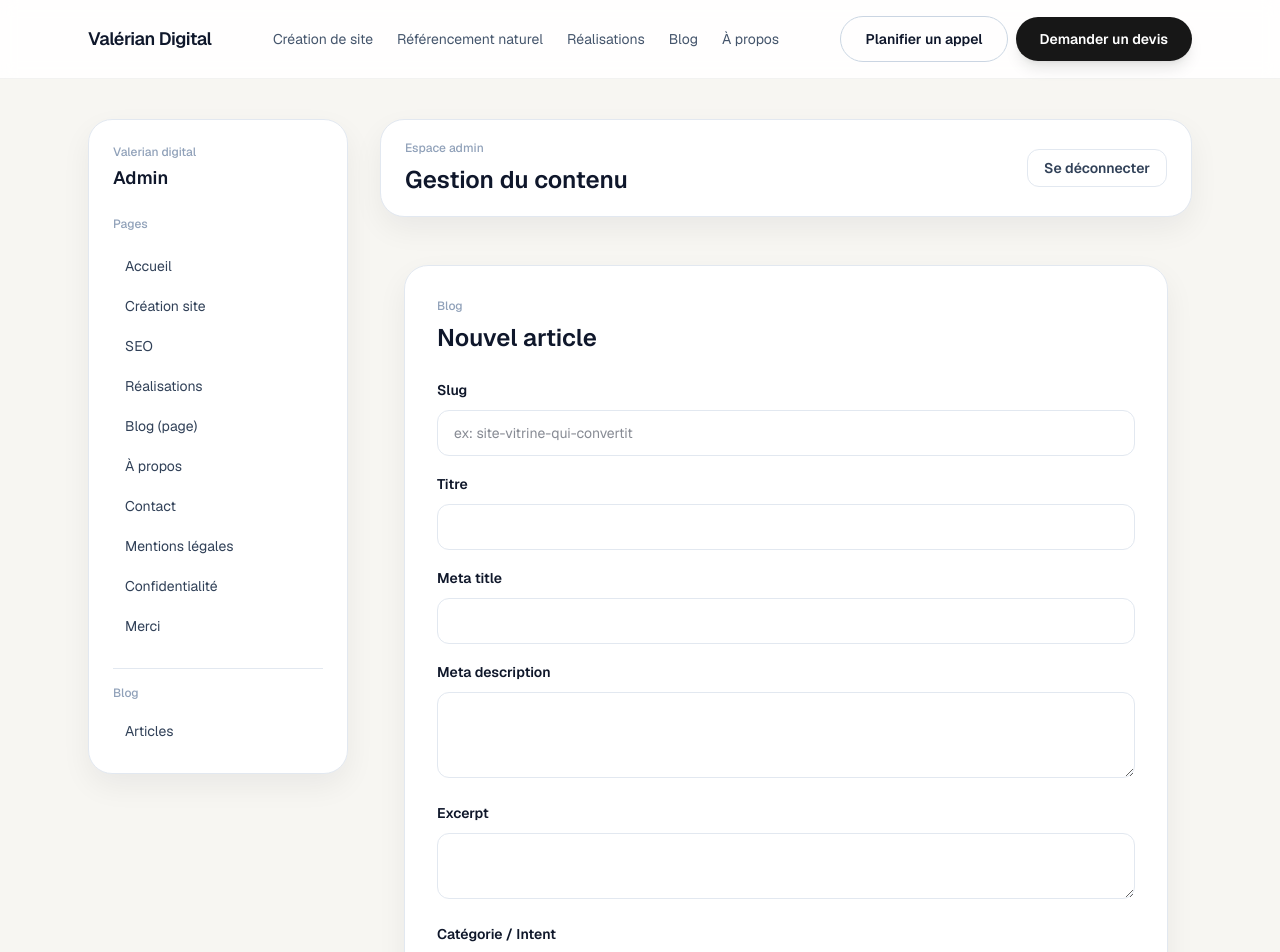
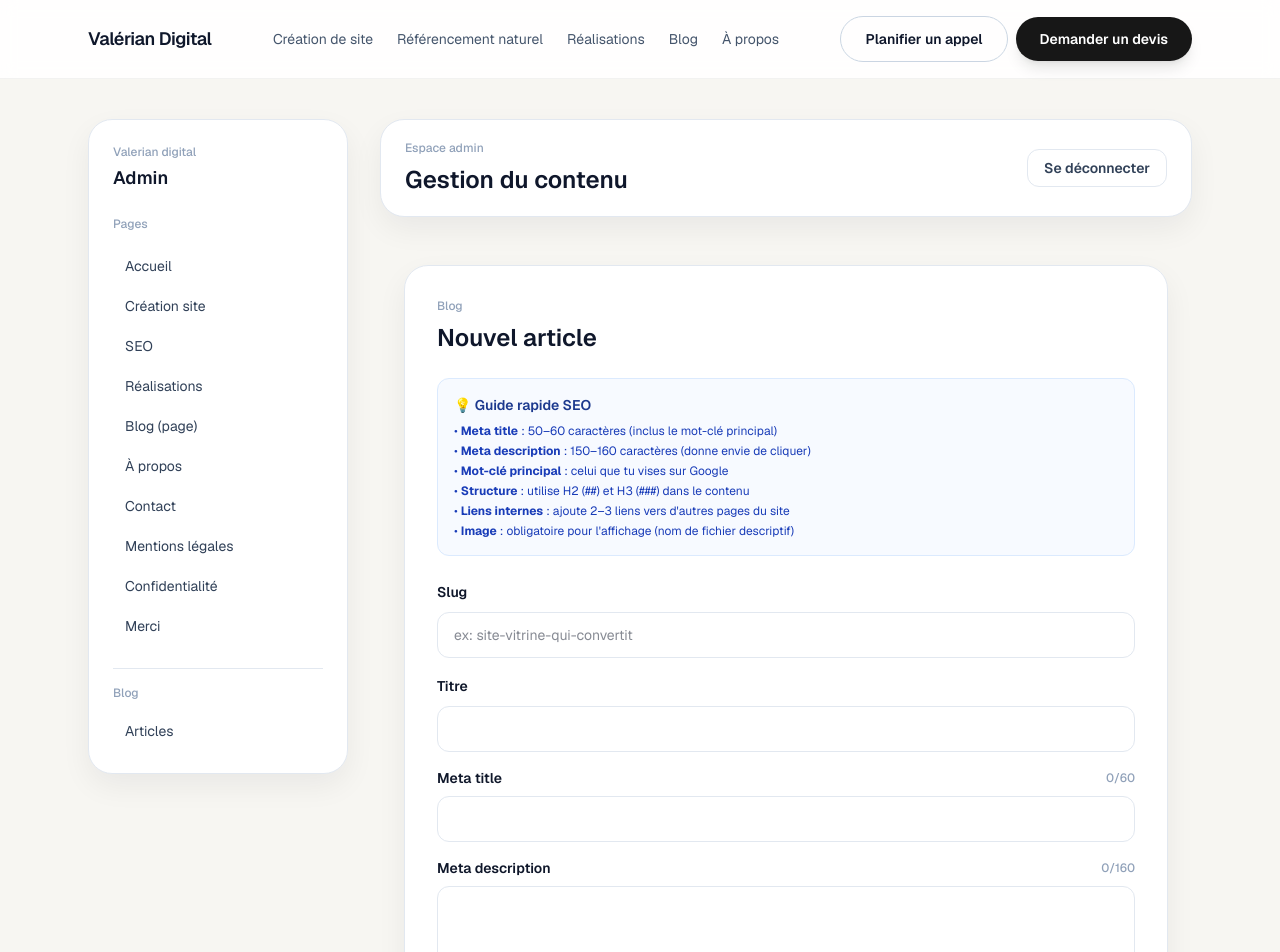
Before and after one commit to VBWEBcorp/valerian, a Next.js app: page /admin/blog/new in a window 1280 px wide. Shown: the top 952 px of the page. Built offline with nearby package versions, Linux system fonts and the light colour scheme.

Commit message:
Add SEO guide and character counters to blog forms

```diff
--- a/src/app/admin/blog/[slug]/page.tsx
+++ b/src/app/admin/blog/[slug]/page.tsx
@@ -28,6 +28,9 @@ export default function AdminBlogEditPage() {
   const [form, setForm] = useState<BlogPost | null>(null);
   const [saving, setSaving] = useState(false);
   const [message, setMessage] = useState("");
+
+  const metaTitleLength = form?.meta_title?.length ?? 0;
+  const metaDescLength = form?.meta_description?.length ?? 0;
 
   useEffect(() => {
     async function load() {
@@ -94,6 +97,21 @@ export default function AdminBlogEditPage() {
               Supprimer
             </button>
           </div>
+
+          <div className="mt-6 rounded-xl border border-blue-100 bg-blue-50/50 p-4">
+            <p className="text-sm font-semibold text-blue-900">
+              💡 Guide rapide SEO
+            </p>
+            <ul className="mt-2 space-y-1 text-xs text-blue-800">
+              <li>• <strong>Meta title</strong> : 50–60 caractères (inclus le mot-clé principal)</li>
+              <li>• <strong>Meta description</strong> : 150–160 caractères (donne envie de cliquer)</li>
+              <li>• <strong>Mot-clé principal</strong> : celui que tu vises sur Google</li>
+              <li>• <strong>Structure</strong> : utilise H2 (##) et H3 (###) dans le contenu</li>
+              <li>• <strong>Liens internes</strong> : ajoute 2–3 liens vers d'autres pages du site</li>
+              <li>• <strong>Image</strong> : obligatoire pour l'affichage (nom de fichier descriptif)</li>
+            </ul>
+          </div>
+
           <div className="mt-6 grid gap-4">
             <div>
               <label className="text-sm font-semibold">Slug</label>
@@ -120,7 +138,20 @@ export default function AdminBlogEditPage() {
               />
             </div>
             <div>
-              <label className="text-sm font-semibold">Meta title</label>
+              <div className="flex items-center justify-between">
+                <label className="text-sm font-semibold">Meta title</label>
+                <span
+                  className={`text-xs font-medium ${
+                    metaTitleLength >= 50 && metaTitleLength <= 60
+                      ? "text-green-600"
+                      : metaTitleLength > 60
+                      ? "text-red-600"
+                      : "text-slate-400"
+                  }`}
+                >
+                  {metaTitleLength}/60
+                </span>
+              </div>
               <input
                 value={form.meta_title}
                 onChange={(event) =>
@@ -130,7 +161,20 @@ export default function AdminBlogEditPage() {
               />
             </div>
             <div>
-              <label className="text-sm font-semibold">Meta description</label>
+              <div className="flex items-center justify-between">
+                <label className="text-sm font-semibold">Meta description</label>
+                <span
+                  className={`text-xs font-medium ${
+                    metaDescLength >= 150 && metaDescLength <= 160
+                      ? "text-green-600"
+                      : metaDescLength > 160
+                      ? "text-red-600"
+                      : "text-slate-400"
+                  }`}
+                >
+                  {metaDescLength}/160
+                </span>
+              </div>
               <textarea
                 value={form.meta_description}
                 onChange={(event) =>
--- a/src/app/admin/blog/new/page.tsx
+++ b/src/app/admin/blog/new/page.tsx
@@ -25,6 +25,9 @@ export default function AdminBlogNewPage() {
   });
   const [saving, setSaving] = useState(false);
   const [error, setError] = useState("");
+
+  const metaTitleLength = form.meta_title.length;
+  const metaDescLength = form.meta_description.length;
 
   async function handleSubmit(event: React.FormEvent<HTMLFormElement>) {
     event.preventDefault();
@@ -54,6 +57,21 @@ export default function AdminBlogNewPage() {
           <h2 className="mt-2 text-2xl font-semibold text-slate-900">
             Nouvel article
           </h2>
+
+          <div className="mt-6 rounded-xl border border-blue-100 bg-blue-50/50 p-4">
+            <p className="text-sm font-semibold text-blue-900">
+              💡 Guide rapide SEO
+            </p>
+            <ul className="mt-2 space-y-1 text-xs text-blue-800">
+              <li>• <strong>Meta title</strong> : 50–60 caractères (inclus le mot-clé principal)</li>
+              <li>• <strong>Meta description</strong> : 150–160 caractères (donne envie de cliquer)</li>
+              <li>• <strong>Mot-clé principal</strong> : celui que tu vises sur Google</li>
+              <li>• <strong>Structure</strong> : utilise H2 (##) et H3 (###) dans le contenu</li>
+              <li>• <strong>Liens internes</strong> : ajoute 2–3 liens vers d'autres pages du site</li>
+              <li>• <strong>Image</strong> : obligatoire pour l'affichage (nom de fichier descriptif)</li>
+            </ul>
+          </div>
+
           <div className="mt-6 grid gap-4">
             <div>
               <label className="text-sm font-semibold">Slug</label>
@@ -79,7 +97,20 @@ export default function AdminBlogNewPage() {
               />
             </div>
             <div>
-              <label className="text-sm font-semibold">Meta title</label>
+              <div className="flex items-center justify-between">
+                <label className="text-sm font-semibold">Meta title</label>
+                <span
+                  className={`text-xs font-medium ${
+                    metaTitleLength >= 50 && metaTitleLength <= 60
+                      ? "text-green-600"
+                      : metaTitleLength > 60
+                      ? "text-red-600"
+                      : "text-slate-400"
+                  }`}
+                >
+                  {metaTitleLength}/60
+                </span>
+              </div>
               <input
                 value={form.meta_title}
                 onChange={(event) =>
@@ -90,7 +121,20 @@ export default function AdminBlogNewPage() {
               />
             </div>
             <div>
-              <label className="text-sm font-semibold">Meta description</label>
+              <div className="flex items-center justify-between">
+                <label className="text-sm font-semibold">Meta description</label>
+                <span
+                  className={`text-xs font-medium ${
+                    metaDescLength >= 150 && metaDescLength <= 160
+                      ? "text-green-600"
+                      : metaDescLength > 160
+                      ? "text-red-600"
+                      : "text-slate-400"
+                  }`}
+                >
+                  {metaDescLength}/160
+                </span>
+              </div>
               <textarea
                 value={form.meta_description}
                 onChange={(event) =>
```
